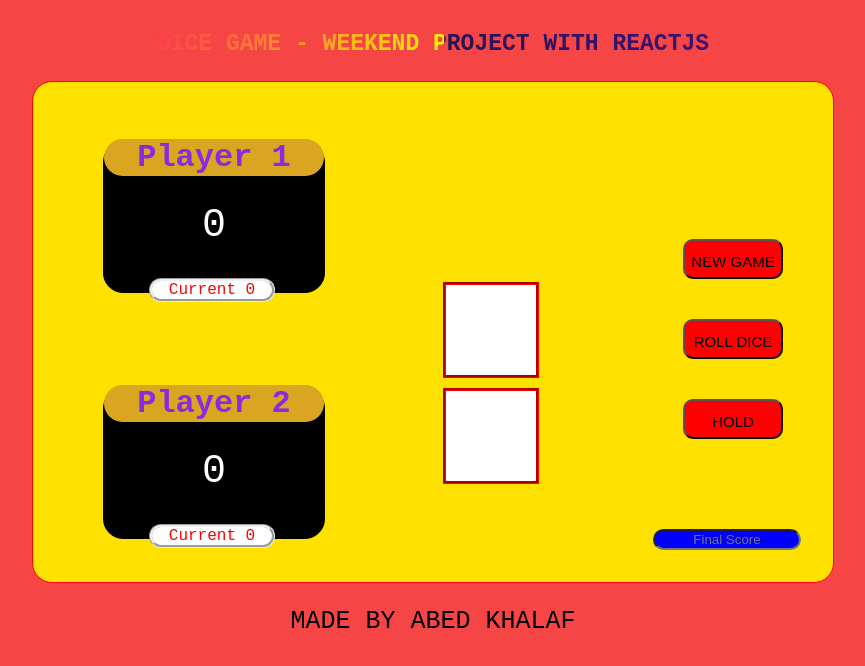
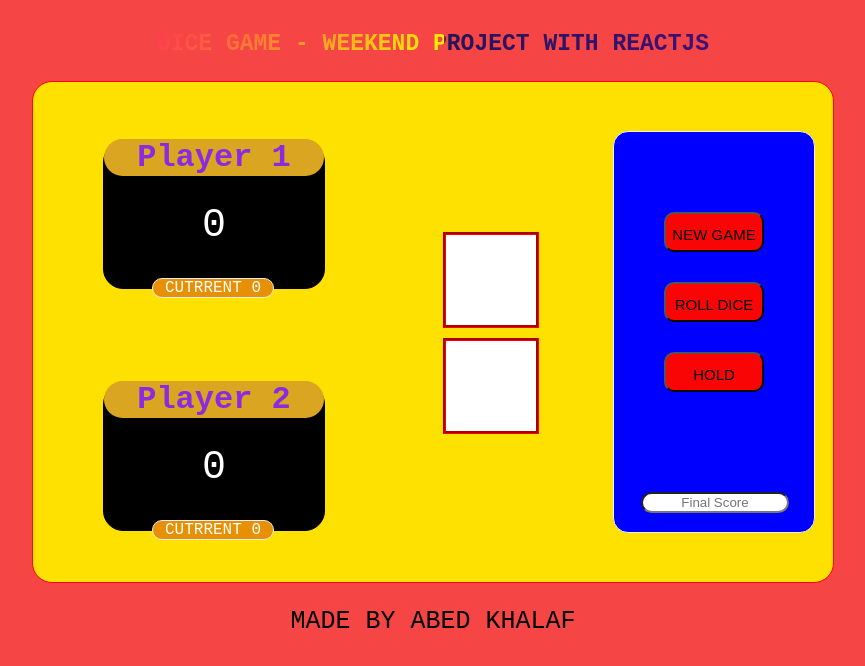
Before and after one commit to abedkhalaf8/DiceGame-weekend-project, a React (Create React App) app: page / in a window 1280 px wide. Shown: the top 666 px of the page, without its empty margins (207-1072 px from the left). Built offline with nearby package versions, Linux system fonts and the light colour scheme.

Commit message:
component css updated

```diff
--- a/src/component/Game_buttons.css
+++ b/src/component/Game_buttons.css
@@ -1,31 +1,51 @@
-button {
-    background-color: red;
+.game_buttons input {
+    background-color: rgb(255, 255, 255);
+    color: black;
+    border-radius: 20px;
+    width: 140px;
+    position: relative;
+    display: flex;
+    text-align: center;
+    left: 27px;
+    top: 150px;
+
+}
+.game_buttons{
+     border-style: groove;
+     width: 200px;
+     height: 400px;
+     position: relative;
+     left: 580px;
+     top: -250px;
+     border-width: 1px;
+     background-color: blue;
+     border-radius: 15px;
+
+}
+
+.game_buttons button{
+    background-color: rgb(250, 5, 5);
     border-color: black;
     border-radius:10px;
     border-width: 2px;
     position: relative;
-    top: -190px;
-    left: 650px;
     display: flex;
-    margin-top: 40px;
+    margin-top: 30px;
     width:100px;
     height: 40px;
     justify-content: center;
     font-size: 15px;
     line-height: 40px;
+    left: 50px;
+    top: 50px;
 
 }
 
-input {
-    background-color: blue;
-    color: black;
-    border-radius: 20px;
-    width: 140px;
-    position: relative;
-    top: -100px;
-    left: 60px;
-    display: flex;
-    left: 620px;
-    text-align: center;
 
+.game_buttons button:hover {
+    background-color: rgba(255, 136, 0, 0.181);
 }
+
+.game_buttons input:hover {
+    background-color: rgba(246, 255, 0, 0.888);
+}
--- a/src/component/Game_players.css
+++ b/src/component/Game_players.css
@@ -10,6 +10,13 @@
     width: 220px;
     left: 70px;
     background-color: black;
+}
+
+.Player1:hover {
+    background-color: rgba(255, 136, 0, 0.181)
+}
+.Player2:hover {
+    background-color: rgba(255, 136, 0, 0.181)
 }
 .Player2 {
     color:blueviolet;
@@ -39,12 +46,13 @@
 .current_score{
    position: relative;
    top: 10px;
-   color: red;
+   color: rgb(255, 255, 255);
    border-style: groove;
    border-radius: 15px;
    width: 120px;
-   left: 45px;
-   background-color: white;
+   left: 48px;
+   background-color: rgb(232, 144, 3);
+   border-width:1px
 }
 
 
--- a/src/component/Game_players.js
+++ b/src/component/Game_players.js
@@ -10,7 +10,7 @@ class Players extends React.Component {
                   <h1 className='players-title'>Player 1</h1>
                   <label className='score'>0</label>
                   <div className='current_score'>
-                      <label>Current</label>
+                      <label>CUTRRENT</label>
                       <label> 0</label>
                   </div>
              </div>
@@ -18,7 +18,7 @@ class Players extends React.Component {
                   <h1 className='players-title'>Player 2</h1>
                   <label className='score'>0</label>
                   <div className='current_score'>
-                      <label>Current </label>
+                      <label>CUTRRENT </label>
                       <label>0</label>
                   </div>
              </div>
--- a/src/component/two_dice.css
+++ b/src/component/two_dice.css
@@ -17,7 +17,7 @@
 .two_dice {
     position: absolute;
     left: 410px;
-    top:200px;
+    top:150px;
 }
 
 .dots {
```
